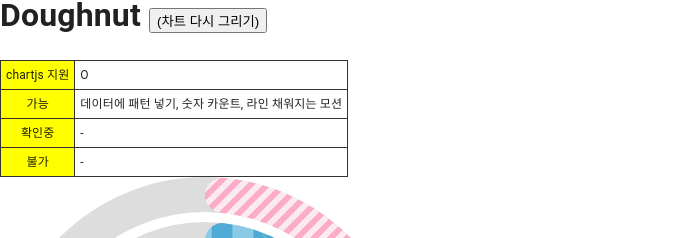
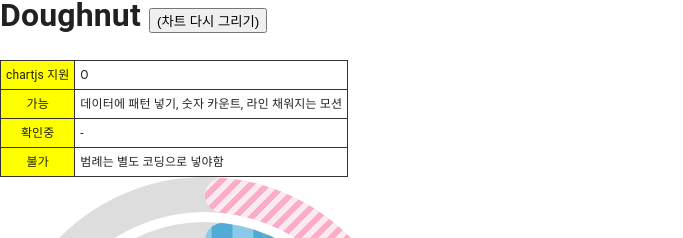
Before and after one commit to rightbrainLIB/miraeN_function_test, a React (Vite) app: page /miraeN_function_test/common in a window 1280 px wide. Shown: the part 1331-1569 px from the top of the page, without its empty margins (0-683 px from the left). Built offline with nearby package versions, Linux system fonts and the light colour scheme.

Commit message:
[수정] 공통 도넛차트 수정

```diff
--- a/src/components/Doughnut.tsx
+++ b/src/components/Doughnut.tsx
@@ -142,7 +142,7 @@ function DoughnutChart() {
 				</tr>
 				<tr>
 					<th>불가</th>
-					<td>-</td>
+					<td>범례는 별도 코딩으로 넣야함</td>
 				</tr>
 			</tbody>
 		</table>
@@ -151,7 +151,7 @@ function DoughnutChart() {
 				<CountUp
 					start={0}
 					end={outChartData.datasets[0].data[0]}
-					duration={2}
+					duration={1}
 					suffix="%"
 					enableScrollSpy={true}
 					>
@@ -166,7 +166,7 @@ function DoughnutChart() {
 				<CountUp
 					start={0}
 					end={innerChartData.datasets[0].data[0]}
-					duration={2}
+					duration={1}
 					suffix="%"
 					enableScrollSpy={true}
 					>
```
